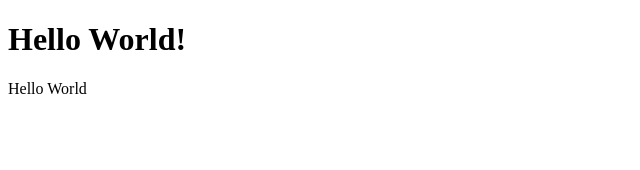
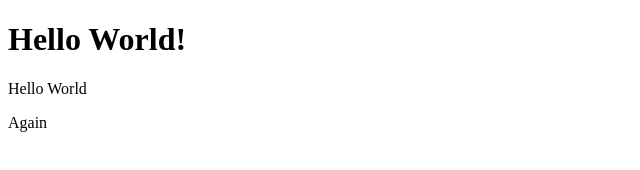
Before and after one commit to Hstamp/Javascript, a plain HTML site: page index.html in a window 1280 px wide. Shown: the full height of the page, 0-640 px from the left. Drawn offline with Linux system fonts and the light colour scheme.

Commit message:
third commit

```diff
--- a/index.html
+++ b/index.html
@@ -7,6 +7,7 @@
   <h1> Hello World! </h1>
 
   <p> Hello World </p>
+  <p> Again </p>
 </body>
 
 </html>
```
